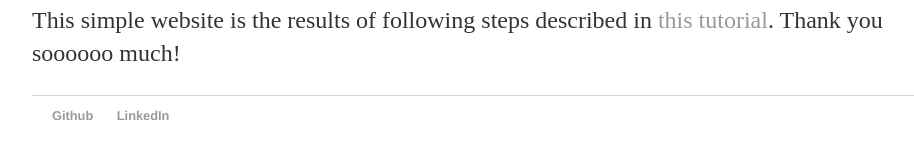
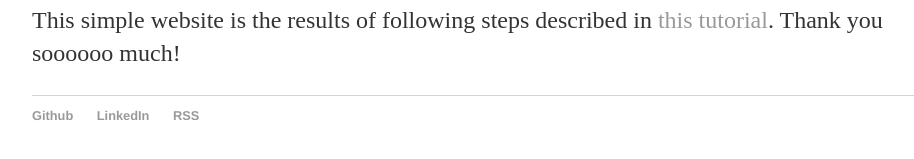
Before and after one commit to FangLinHe/FangLinHe.github.io, a Jekyll site: the page built from index.html, in a window 1280 px wide. Shown: the part 309-468 px from the top of the page, without its empty margins (160-1074 px from the left). Built offline with Jekyll 4.4.1, drawn with Linux system fonts in a browser that asks for light colours.

Commit message:
Change RSS

```diff
--- a/_layouts/default.html
+++ b/_layouts/default.html
@@ -4,6 +4,7 @@
         <title>{{ page.title }}</title>
         <!-- link to main stylesheet -->
         <link rel="stylesheet" type="text/css" href="/css/main.css">
+        <link rel="alternate" type="application/rss+xml" href="https://fanglinhe.github.io/blog/atom.xml" />
     </head>
     <body>
         <nav>
@@ -21,9 +22,9 @@
         </div><!-- /.container -->
         <footer>
             <ul>
-                <li><link rel="alternate" type="application/atom+xml" href="https://fanglinhe.github.io/blog/atom.xml" /></li>
                 <li><a href="https://github.com/fanglinhe">Github</a></li>
                 <li><a href="https://www.linkedin.com/in/fanglinhe/">LinkedIn</a></li>
+                <li><a href="/blog/atom.xml" target="_blank">RSS</a></li>
             </ul>
         </footer>
     </body>
```
